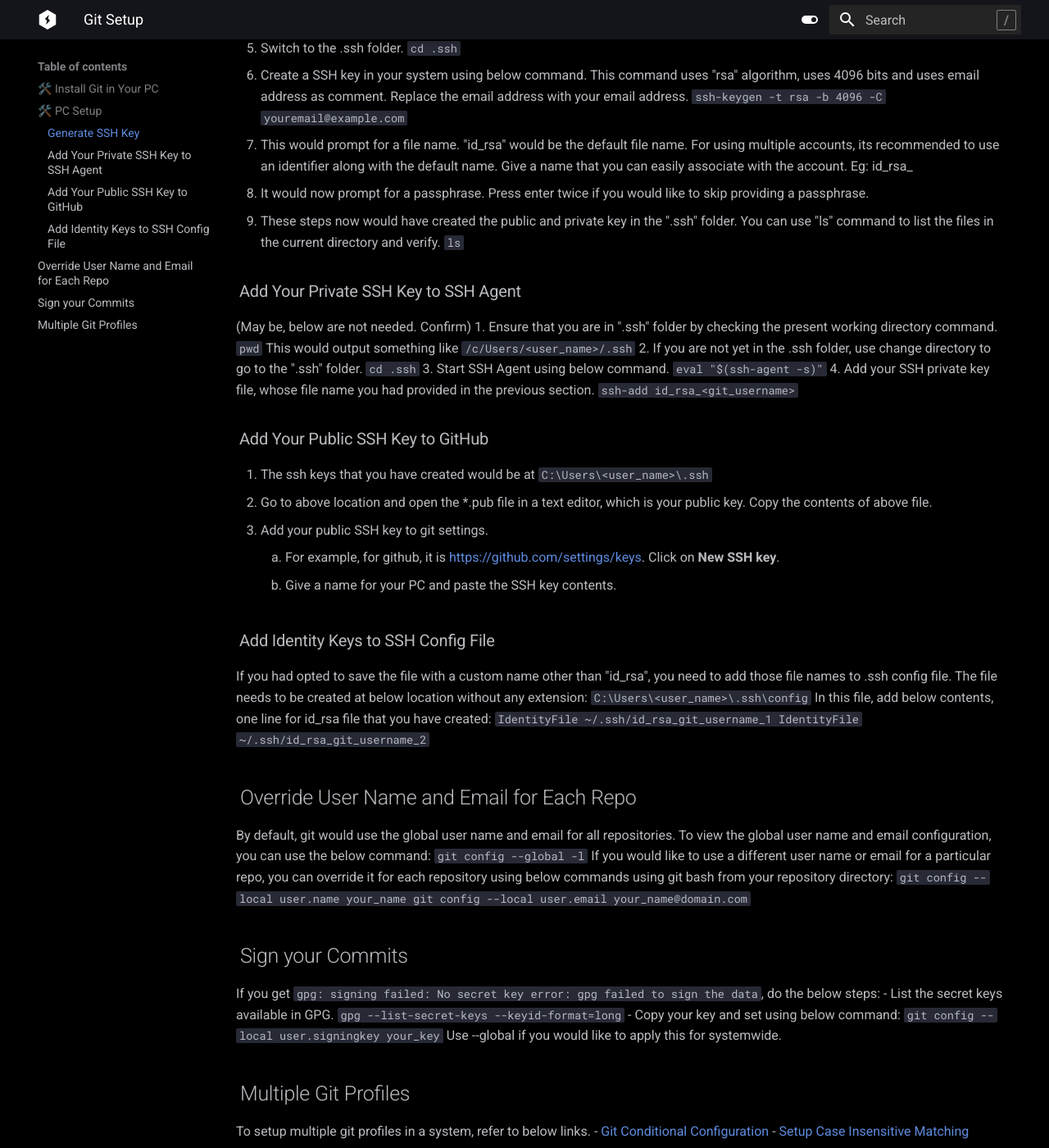
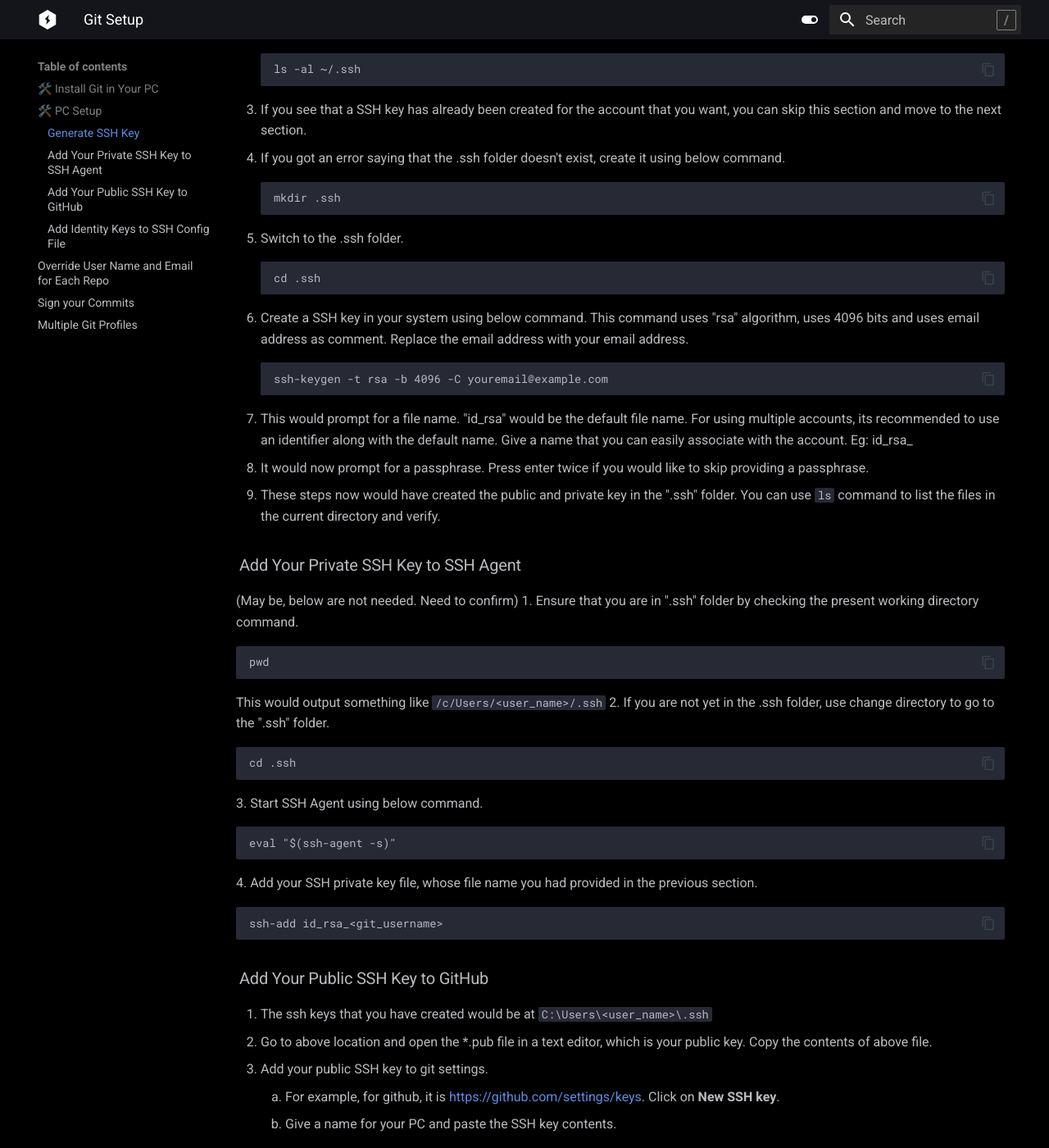
Before and after one commit to KarthikAbiram/xtldr, an MkDocs documentation site: the page built from docs/git/setup.md, in a window 1280 px wide and 1400 px high, scrolled down 533 px. Shown: the whole window at 82% size. Built offline with MkDocs 1.6.1 and Material for MkDocs 9.7.7, drawn with Linux system fonts in a browser that asks for light colours; comment, search, counter and statistics services are not loaded; some of the changed text lies outside the part shown.

Commit message:
Setting draft section

````diff
--- a/docs/git/setup.md
+++ b/docs/git/setup.md
@@ -8,38 +9,56 @@ hide:
 ## 🛠️ Install Git in Your PC
 [Download](https://git-scm.com/downloads) and install git
 
+!!! warning
+    This page is my rough notes. It is too lengthy and has to be rewritten.
+
 ## 🛠️ PC Setup
 
 ### Generate SSH Key
 
  1. Open Git Bash from Start Menu.
  2. Check if there are SSH keys already in your system under ".ssh" folder, using below command in git bash. The "-al" argument is for listing all files, with a separate line for each file name.
-  `ls -al ~/.ssh`
+  ```
+  ls -al ~/.ssh
+  ```
  3. If you see that a SSH key has already been created for the account that you want, you can skip this section and move to the next section.
  4. If you got an error saying that the .ssh folder doesn't exist, create it using below command.
-`mkdir .ssh`
+  ```
+  mkdir .ssh
+  ```
  3. Switch to the .ssh folder.
-`cd .ssh`
+  ```
+  cd .ssh
+  ```
  4. Create a SSH key in your system using below command. This command uses "rsa" algorithm, uses 4096 bits and uses email address as comment. Replace the email address with your email address.
-`ssh-keygen -t rsa -b 4096 -C youremail@example.com`
+  ```
+  ssh-keygen -t rsa -b 4096 -C youremail@example.com
+  ```
 5. This would prompt for a file name. "id_rsa" would be the default file name. For using multiple accounts, its recommended to use an identifier along with the default name. Give a name that you can easily associate with the account. Eg: id_rsa_<git_username>
 6. It would now prompt for a passphrase. Press enter twice if you would like to skip providing a passphrase.
-7. These steps now would have created the public and private key in the ".ssh" folder. You can use "ls" command to list the files in the current directory and verify.
-`ls`
+7. These steps now would have created the public and private key in the ".ssh" folder. You can use `ls` command to list the files in the current directory and verify.
 
 ### Add Your Private SSH Key to SSH Agent
 
-(May be, below are not needed. Confirm)
+(May be, below are not needed. Need to confirm)
 1. Ensure that you are in ".ssh" folder by checking the present working directory command.
-`pwd`
+```
+pwd
+```
 This would output something like
 `/c/Users/<user_name>/.ssh`
 2. If you are not yet in the .ssh folder, use change directory to go to the ".ssh" folder.
-`cd .ssh`
+```
+cd .ssh
+```
 3. Start SSH Agent using below command.
-`eval "$(ssh-agent -s)"`
+```
+eval "$(ssh-agent -s)"
+```
 4. Add your SSH private key file, whose file name you had provided in the previous section.
-`ssh-add id_rsa_<git_username>`
+```
+ssh-add id_rsa_<git_username>
+```
 
 ### Add Your Public SSH Key to GitHub
 
@@ -52,27 +71,39 @@ This would output something like
 ### Add Identity Keys to SSH Config File
 
 If you had opted to save the file with a custom name other than "id_rsa", you need to add those file names to .ssh config file. The file needs to be created at below location without any extension:
-`C:\Users\<user_name>\.ssh\config`
+```
+C:\Users\<user_name>\.ssh\config
+```
 In this file, add below contents, one line for id_rsa file that you have created:
-`IdentityFile ~/.ssh/id_rsa_git_username_1
-IdentityFile ~/.ssh/id_rsa_git_username_2`
+```
+IdentityFile ~/.ssh/id_rsa_git_username_1
+IdentityFile ~/.ssh/id_rsa_git_username_2
+```
 
 ## Override User Name and Email for Each Repo
 
 By default, git would use the global user name and email for all repositories. To view the global user name and email configuration, you can use the below command:
-`git config --global -l`
+```
+git config --global -l
+```
 If you would like to use a different user name or email for a particular repo, you can override it for each repository using below commands using git bash from your repository directory:
-`git config --local user.name your_name
-git config --local user.email your_name@domain.com`
+```
+git config --local user.name your_name
+git config --local user.email your_name@domain.com
+```
 
 ## Sign your Commits
 
 If you get `gpg: signing failed: No secret key
 error: gpg failed to sign the data`, do the below steps:
 -   List the secret keys available in GPG.
-`gpg --list-secret-keys --keyid-format=long`
+  ```
+  gpg --list-secret-keys --keyid-format=long
+  ```
 -   Copy your key and set using below command:
-`git config --local user.signingkey your_key`
+  ```
+  git config --local user.signingkey your_key
+  ```
 Use --global if you would like to apply this for systemwide.
 
 ## Multiple Git Profiles
````
Also changed, not shown: other parts of docs/git/setup.md (+1 -0 lines), docs/docker.md (+13 -12 lines), docs/index.md (+3 -6 lines), docs/.pages, docs/git/.pages (added).
